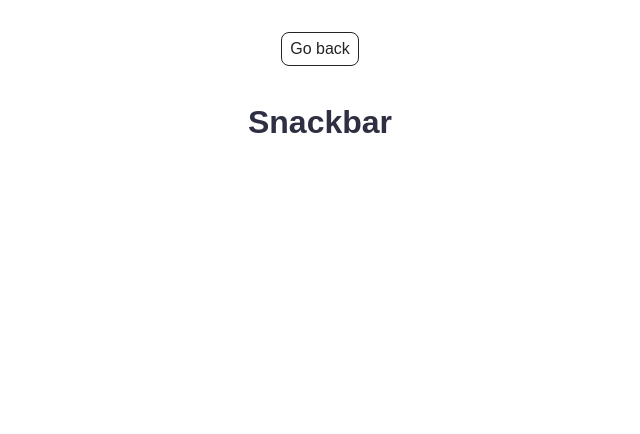
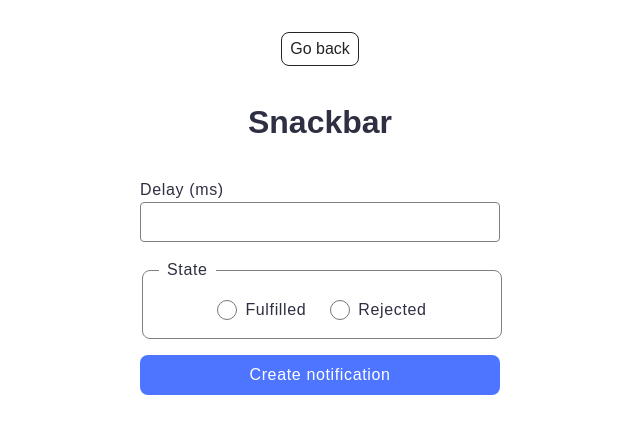
Before and after one commit to victoria-minets/goit-js-hw-10, a website built with Vite: page src/2-snackbar.html in a window 1280 px wide. Shown: the whole page, without its empty margins (320-960 px from the left). Built offline with nearby package versions, Linux system fonts and the light colour scheme.

Commit message:
add snackbar

```diff
--- a/src/2-snackbar.html
+++ b/src/2-snackbar.html
@@ -17,6 +17,28 @@
       <h1 class="main-title">
         Snackbar
       </h1>
+
+      <form class="form">
+        <label>
+          Delay (ms)
+          <input type="number" name="delay" min="0" required />
+        </label>
+
+        <fieldset>
+          <legend>State</legend>
+          <label>
+            <input type="radio" name="state" value="fulfilled" required />
+            Fulfilled
+          </label>
+          <label>
+            <input type="radio" name="state" value="rejected" required />
+            Rejected
+          </label>
+        </fieldset>
+
+        <button type="submit" class="start-btn">Create notification</button>
+      </form>
+
     </div>
   </main>
 
--- a/src/css/reset.css
+++ b/src/css/reset.css
@@ -1,3 +1,9 @@
+*,
+*::before,
+*::after {
+  box-sizing: border-box;
+}
+
 h1,
 h2,
 h3,
--- /dev/null
+++ b/src/css/snackbar.css
@@ -0,0 +1,119 @@
+.form {
+    display: flex;
+    flex-direction: column;
+    gap: 16px;
+    width: 360px;
+    margin: 32px auto;
+    font-family: "Montserrat", sans-serif;
+    color: #2e2f42;
+    width: 360px;
+}
+
+.form label,
+.form legend {
+    font-size: 16px;
+    letter-spacing: 0.04em;
+    text-align: left;
+}
+
+.form label[for="delay"] {
+    display: block;
+    text-align: left;
+    width: 100%;
+    margin-bottom: 4px;
+}
+
+input[name="delay"] {
+    border: 1px solid #808080;
+    background-color: transparent;
+    outline: none;
+    padding-left: 16px;
+    border-radius: 4px;
+    width: 100%;
+    height: 40px;
+
+    font-family: "Montserrat", sans-serif;
+    font-size: 16px;
+    letter-spacing: 0.04em;
+    color: #2e2f42;
+
+    transition: border-color 250ms cubic-bezier(0.4, 0, 0.2, 1),
+        color 250ms cubic-bezier(0.4, 0, 0.2, 1);
+}
+
+input[name="delay"]:focus,
+input[name="delay"]:hover {
+    border-color: black;
+}
+
+input[name="delay"]:active {
+    border-color: #4e75ff;
+    color: black;
+}
+
+fieldset {
+    display: flex;
+    justify-content: center;
+    align-items: center;
+    gap: 24px;
+    padding: 16px;
+    border: 1px solid #808080;
+    border-radius: 8px;
+    width: 100%;
+    transition: border-color 250ms cubic-bezier(0.4, 0, 0.2, 1)
+}
+
+fieldset:focus,
+fieldset:hover {
+    border-color: black;
+}
+
+legend {
+    padding: 0 8px;
+    font-weight: 400;
+    font-size: 16px;
+    line-height: 1.5;
+    letter-spacing: 0.04em;
+    color: #2e2f42;
+    text-align: left;
+}
+
+fieldset label {
+    display: flex;
+    align-items: center;
+    gap: 8px;
+    font-size: 16px;
+    color: #2e2f42;
+    cursor: pointer;
+    user-select: none;
+}
+
+input[type="radio"] {
+    accent-color: #4e75ff;
+    width: 20px;
+    height: 20px;
+    margin: 0;
+}
+
+button[type="submit"] {
+    border-radius: 8px;
+    padding: 8px 16px;
+    width: 100%;
+    max-width: 360px;
+    height: 40px;
+    border: none;
+    background-color: #4e75ff;
+    color: #fff;
+    font-family: "Montserrat", sans-serif;
+    font-weight: 500;
+    font-size: 16px;
+    line-height: 1.5;
+    letter-spacing: 0.04em;
+    transition: background-color 250ms cubic-bezier(0.4, 0, 0.2, 1);
+    cursor: pointer;
+}
+
+button[type="submit"]:hover,
+button[type="submit"]:focus {
+    background-color: #6c8cff;
+}
--- a/src/css/styles.css
+++ b/src/css/styles.css
@@ -18,3 +18,4 @@
 @import url('./footer.css');
 
 @import url('./timer.css');
+@import url('./snackbar.css');
--- a/src/js/2-snackbar.js
+++ b/src/js/2-snackbar.js
@@ -1 +1,43 @@
-console.log('Snackbar');
+import iziToast from 'izitoast';
+import 'izitoast/dist/css/iziToast.min.css';
+
+const form = document.querySelector('.form');
+
+form.addEventListener('submit', event => {
+  event.preventDefault();
+
+  const delay = Number(form.elements.delay.value);
+  const state = form.elements.state.value;
+
+  createPromise(delay, state)
+    .then(ms => {
+      iziToast.success({
+        title: '✅ Fulfilled',
+        message: `Promise resolved in ${ms}ms`,
+        position: 'topRight',
+        timeout: 3000,
+      });
+    })
+    .catch(ms => {
+      iziToast.error({
+        title: '❌ Rejected',
+        message: `Promise rejected in ${ms}ms`,
+        position: 'topRight',
+        timeout: 3000,
+      });
+    });
+
+  form.reset();
+});
+
+function createPromise(delay, state) {
+  return new Promise((resolve, reject) => {
+    setTimeout(() => {
+      if (state === 'fulfilled') {
+        resolve(delay);
+      } else {
+        reject(delay);
+      }
+    }, delay);
+  });
+}
```
